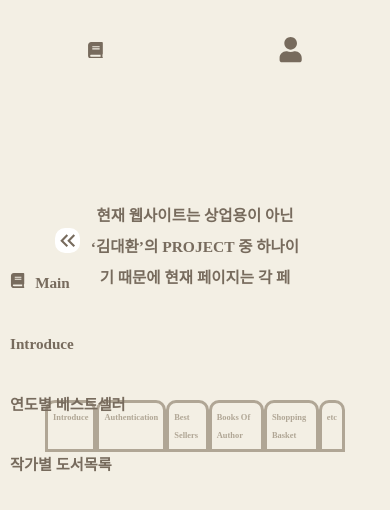
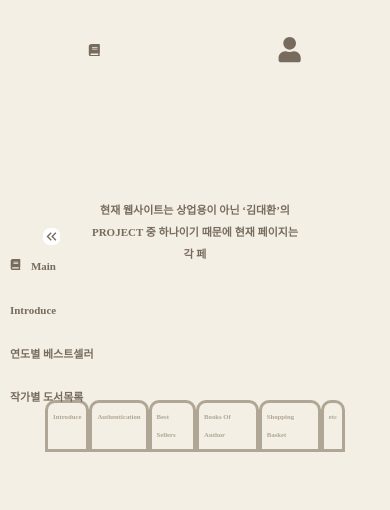
Before and after one commit to eogks0218/DH_BookStore, a React (Create React App) app: page /introduce in a window 390 px wide. Shown: the top 510 px of the page. Built offline with nearby package versions, Linux system fonts and the light colour scheme; a web font is replaced by a local one.

Commit message:
Reactive2

```diff
--- a/src/scss/Introduce.scss
+++ b/src/scss/Introduce.scss
@@ -67,7 +67,7 @@
     .introduceTab{
         width: 300px;
         .tab{
-            font-size: 1vh;
+            font-size: .8vh;
         }
     }
     .showTabBox{
@@ -76,4 +76,7 @@
     .detailIntroduce ol li ul li img{
         width: 200px;
     }
+    .mainText div p{
+        font-size: 1.3vh;
+    }
 }
--- a/src/scss/MenuBar.scss
+++ b/src/scss/MenuBar.scss
@@ -115,4 +115,7 @@
             min-width: 300px !important;
         }
     }
+    .menuBox nav ul li a{
+        font-size: 1.5vh;
+    }
 }
--- a/src/scss/Sidebar.scss
+++ b/src/scss/Sidebar.scss
@@ -112,5 +112,12 @@
                 }
             }
         }
+        font-size: 1.3vh;
+    }
+    .sideContainer ul li div{
+        font-size: 2vh;
+    }
+    .sideContainer ul li ul{
+        font-size: 1vh;
     }
 }
```
